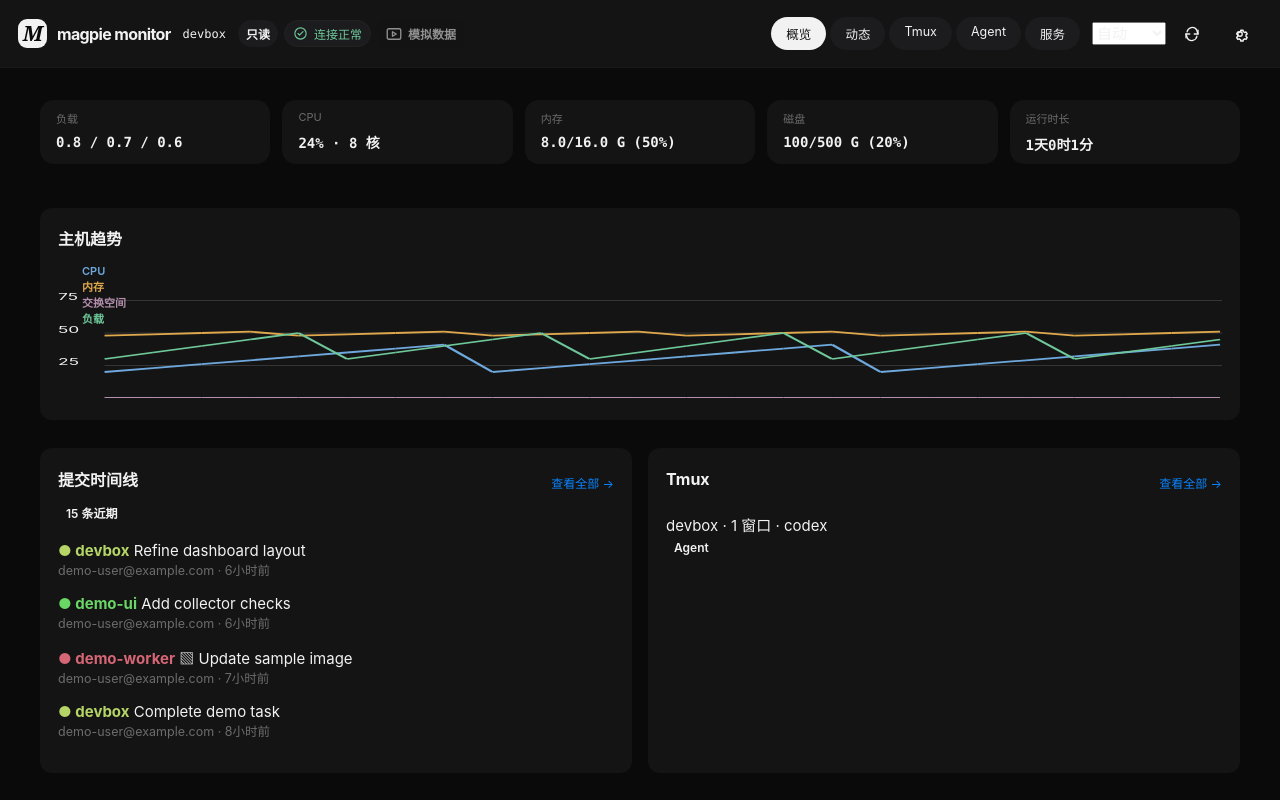
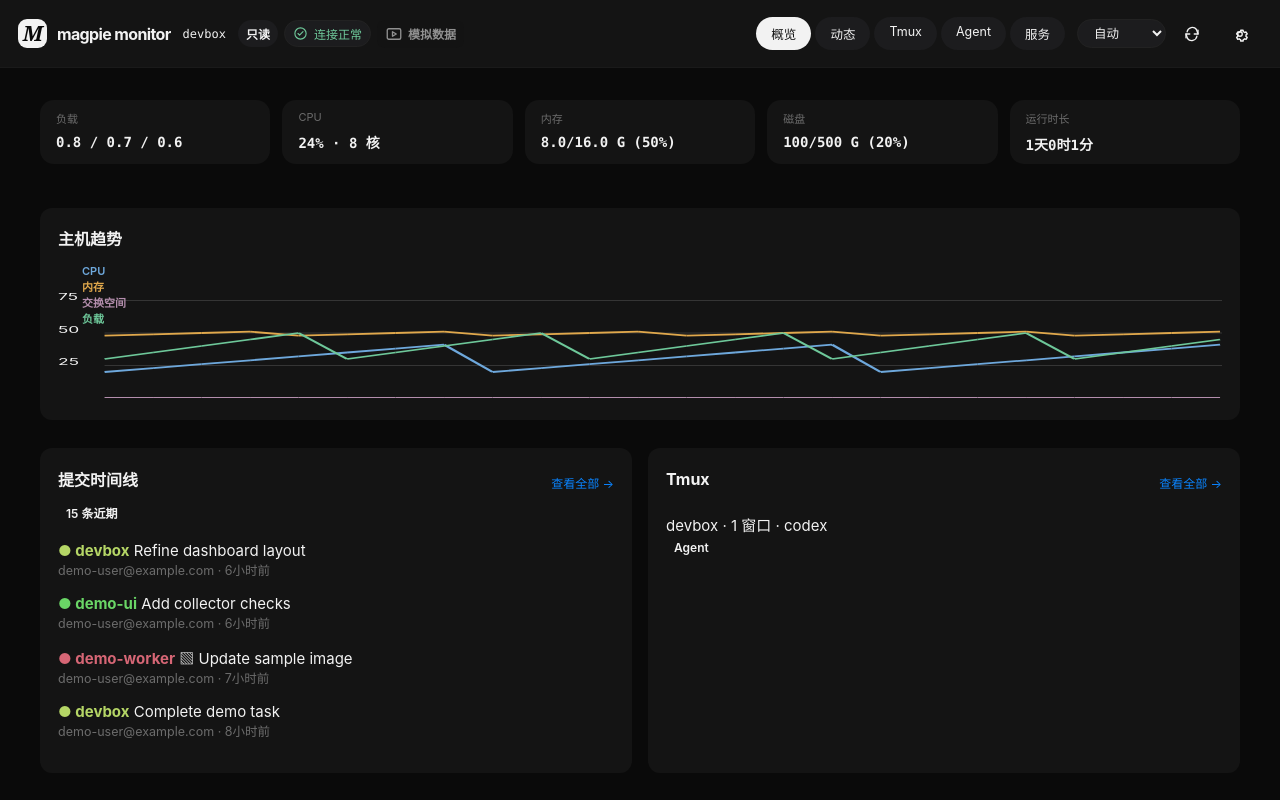
Before and after one commit to Logikinet/magpie-monitor, a Preact app in the folder web/: page / in a window 1280 px wide. Shown: the top 800 px of the page. Built offline with nearby package versions, Linux system fonts and the light colour scheme.

Commit message:
fix(web): themed language menu chip

```diff
--- a/web/src/styles/base.css
+++ b/web/src/styles/base.css
@@ -87,6 +87,27 @@
   text-overflow: ellipsis;
   overflow: hidden;
   white-space: nowrap;
+}
+.language-switch select {
+  color: var(--color-text);
+  color-scheme: light dark;
+  background: var(--chip-bg);
+  border: 1px solid var(--color-separator);
+  border-radius: 999px;
+  padding: 5px 12px;
+  font-size: 12.5px;
+  line-height: 1.2;
+  cursor: pointer;
+}
+.language-switch select:focus-visible {
+  outline: 2px solid var(--color-accent);
+  outline-offset: 2px;
+}
+:root[data-theme='dark'] .language-switch select {
+  color-scheme: dark;
+}
+:root[data-theme='light'] .language-switch select {
+  color-scheme: light;
 }
 .header-state,
 .top-actions,
@@ -1399,7 +1420,7 @@
     margin-left: auto;
   }
   .language-switch select {
-    max-width: 75px;
+    max-width: 100px;
   }
   .main-content {
     padding: 101px 15px calc(72px + env(safe-area-inset-bottom));
```
